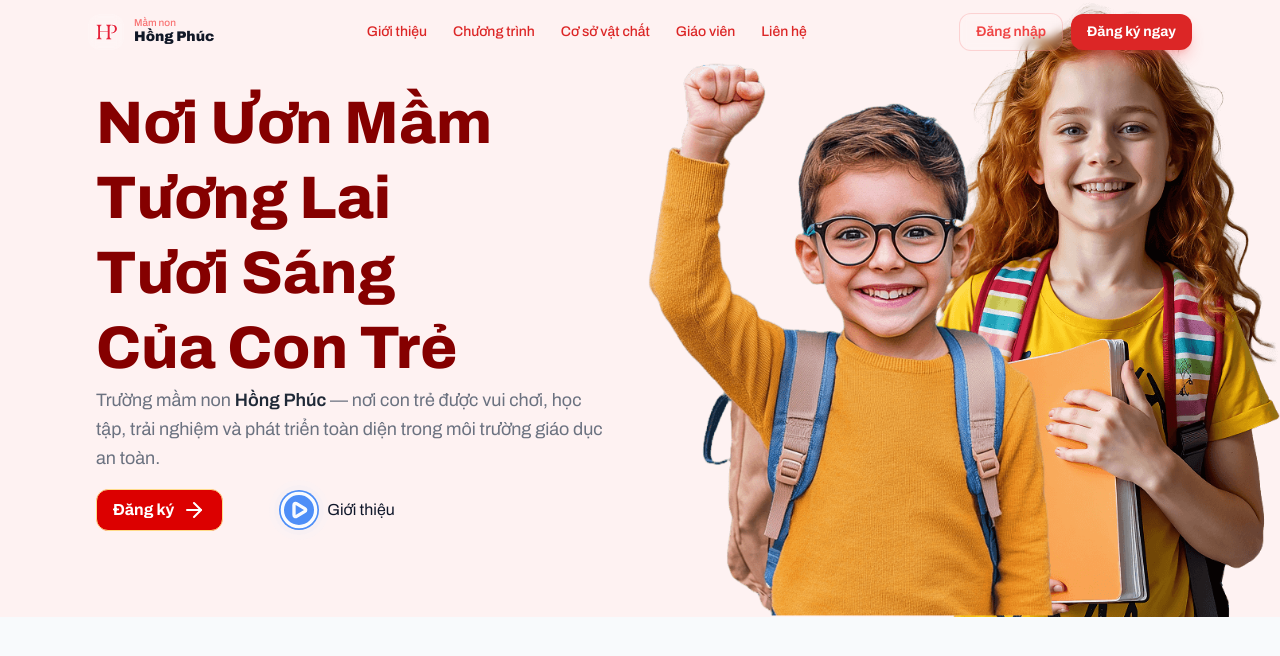
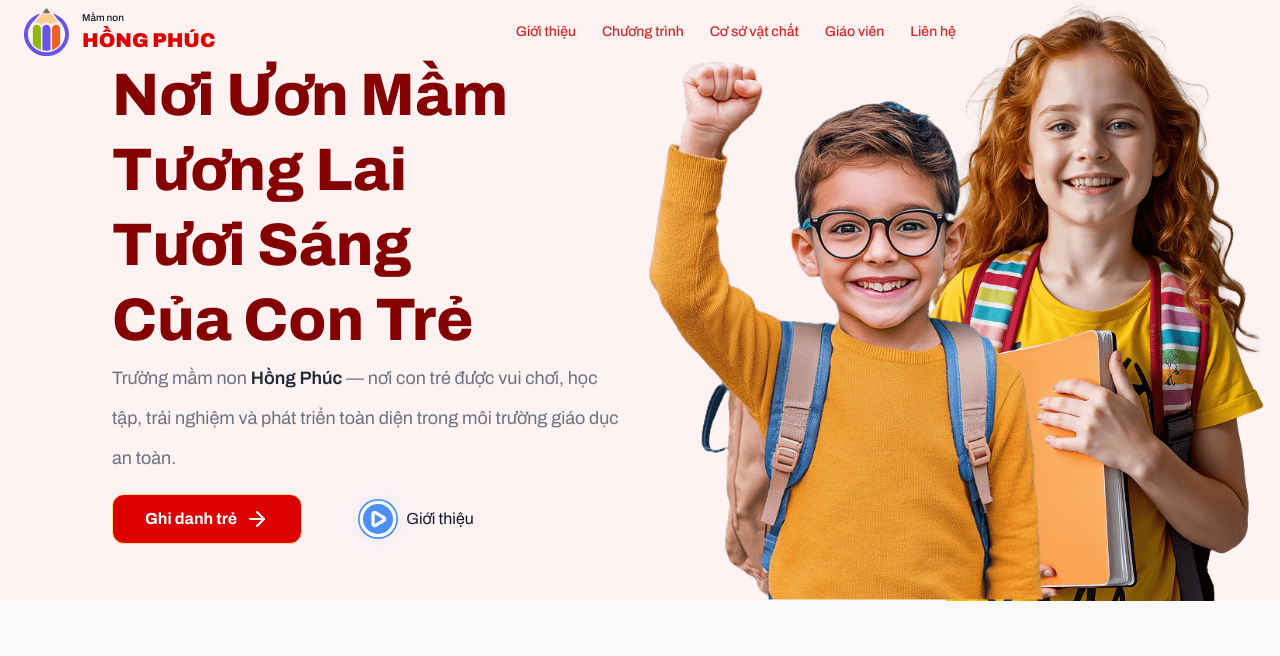
Before and after one commit to minhsangng/hongphuc-crm, a React (Vite) app: page / in a window 1280 px wide. Shown: the top 656 px of the page. Built offline with nearby package versions, Linux system fonts and the light colour scheme.

Commit message:
fix hero

```diff
--- a/src/components/Navbar.jsx
+++ b/src/components/Navbar.jsx
@@ -20,15 +20,14 @@ export default function Navbar() {
 
   return (
     <nav className={`fixed top-0 left-0 right-0 z-50 transition-all duration-400 ${scrolled ? 'bg-white/80 backdrop-blur-xl shadow-sm shadow-red-100/50 border-b border-red-50' : 'bg-transparent'}`}>
-      <div className="max-w-6xl mx-auto px-4 sm:px-6 flex items-center justify-between h-16">
-        {/* Logo */}
+      <div className="px-4 sm:px-6 flex items-center justify-between h-16">
         <a href="#" className="flex items-center gap-2.5 group">
-          <div className={`w-9 h-9 rounded-xl flex items-center justify-center transition-all group-hover:scale-110 ${scrolled ? 'bg-red-50 shadow-sm' : 'bg-white/20 backdrop-blur-sm'}`}>
-            <img src="./favicon.svg" alt="Logo" className="w-6 h-6" />
+          <div className={`rounded-xl flex items-center justify-center transition-all group-hover:scale-110`}>
+            <img src="./logo.svg" alt="Logo" className="w-12 h-12" />
           </div>
           <div>
-            <p className={`text-[10px] font-medium transition-colors leading-none ${scrolled ? 'text-red-400' : 'text-red-400'}`}>Mầm non</p>
-            <p className={`font-black text-sm leading-tight transition-colors ${scrolled ? 'text-gray-900' : 'text-gray-900'}`}>Hồng Phúc</p>
+            <p className={`text-[10px] font-medium transition-colors ${scrolled ? 'test-secondary' : 'test-secondary'}`}>Mầm non</p>
+            <p className={`font-black text-xl uppercase leading-[1.5em] transition-colors ${scrolled ? 'text-primary' : 'text-primary'}`}>Hồng Phúc</p>
           </div>
         </a>
 
@@ -42,8 +41,10 @@ export default function Navbar() {
           ))}
         </div>
 
+        <div></div>
+
         {/* CTAs */}
-        <div className="flex items-center gap-2">
+        {/* <div className="flex items-center gap-2">
           <Link to="/login"
             className={`hidden sm:inline-flex items-center gap-1.5 px-4 py-2 rounded-xl text-sm font-semibold transition-all hover:scale-105 active:scale-95 ${scrolled ? 'text-gray-600 hover:text-red-600 hover:bg-red-50 border border-gray-200' : 'text-red-500 bg-white/10 hover:bg-white/20 border border-red-400/25 backdrop-blur-sm'}`}>
             Đăng nhập
@@ -60,7 +61,7 @@ export default function Navbar() {
               <div className="h-0.5 bg-current rounded-full transition-all" style={{ transform: menuOpen ? 'rotate(-45deg) translateY(-6px)' : 'none' }} />
             </div>
           </button>
-        </div>
+        </div> */}
       </div>
 
       {/* Mobile menu */}
@@ -72,10 +73,10 @@ export default function Navbar() {
               {l.label}
             </a>
           ))}
-          <Link to="/login" onClick={() => setMenuOpen(false)}
+          {/* <Link to="/login" onClick={() => setMenuOpen(false)}
             className="block px-4 py-2.5 rounded-xl text-sm font-semibold text-red-600 bg-red-50 mt-2">
             Đăng nhập
-          </Link>
+          </Link> */}
         </div>
       )}
     </nav>
--- a/src/pages/Index.jsx
+++ b/src/pages/Index.jsx
@@ -7,19 +7,19 @@ import Navbar from '../components/Navbar';
 function HeroSection() {
     return (
         <section className="h-screen w-screen overflow-hidden relative">
-            <div className="bg-[#fef2f2] grid grid-cols-2 grid-rows-1 gap-x-4">
+            <div className="bg-[#fef2f2] grid grid-cols-2 grid-rows-1 gap-x-4 px-4">
                 <div className="flex flex-col justify-center pl-24">
                     <h1 className="text-6xl text-secondary leading-tight font-extrabold">Nơi Ươn Mầm <br /> Tương Lai <br /> Tươi Sáng <br /> Của Con Trẻ </h1>
-                    <p className="text-gray-500 text-lg leading-relaxed max-w-lg mx-auto lg:mx-0 mb-4">
+                    <p className="text-gray-500 text-lg leading-10 max-w-lg mx-auto lg:mx-0 mb-4">
                         Trường mầm non <strong className="text-gray-800 font-semibold">Hồng Phúc</strong> — nơi con trẻ được vui chơi, học tập, trải nghiệm và phát triển toàn diện trong môi trường giáo dục an toàn.
                     </p>
                     <div className="flex flex-wrap items-center gap-x-14 z-10">
-                       <div className="flex items-center gap-x-2 rounded-xl px-4 py-2 bg-[--color-primary] border border-[--color-border] text-white hover:bg-[--color-button] cursor-pointer">
-                            <button type="button" className="font-bold">Đăng ký</button>
+                       <div className="flex items-center gap-x-2 rounded-xl px-8 py-3 bg-[--color-primary] border border-[--color-border] text-white hover:bg-[--color-button] cursor-pointer">
+                            <button type="button" className="font-bold">Ghi danh trẻ</button>
                             <ArrowRight/>
                        </div>
                        <div className="flex items-center gap-x-2">
-                            <div className="cursor-pointer relative before:content-[''] before:cursor-pointer before:w-full before:h-full before:scale-125 before:rounded-full before:bg-blue-200 before:absolute before:left-1/2 before:top-1/2 before:!-translate-x-1/2 before:!-translate-y-1/2 before:animate-ping before:duration-300 before:transition-all before:ease-linear after:content-[''] after:cusor-pointer after:w-full after:h-full after:scale-150 after:rounded-full after:bg-blue-100/75 after:absolute after:left-1/2 after:top-1/2 after:!-translate-x-1/2 after:!-translate-y-1/2 after:animate-ping after:delay-700 after:duration-1000 after:transition-all after:ease-linear">
+                            <div className="cursor-pointer relative before:content-[''] before:cursor-pointer before:w-[130%] before:h-[130%] before:rounded-full before:bg-blue-200 before:absolute before:left-1/2 before:top-1/2 before:!-translate-x-1/2 before:!-translate-y-1/2 before:animate-ping before:duration-[1s] before:transition-all before:ease-linear after:content-[''] after:cusor-pointer after:w-[200%] after:h-[200%] after:rounded-full after:bg-blue-100/75 after:absolute after:left-1/2 after:top-1/2 after:!-translate-x-1/2 after:!-translate-y-1/2 after:animate-ping after:duration-[5s] after:transition-all after:ease-linear">
                                 <PlayCircle size={40} className="bg-blue-500 rounded-full text-white"/>
                             </div>
                             <p>Giới thiệu</p>
```
Also changed, not shown: public/logo.svg (added).
